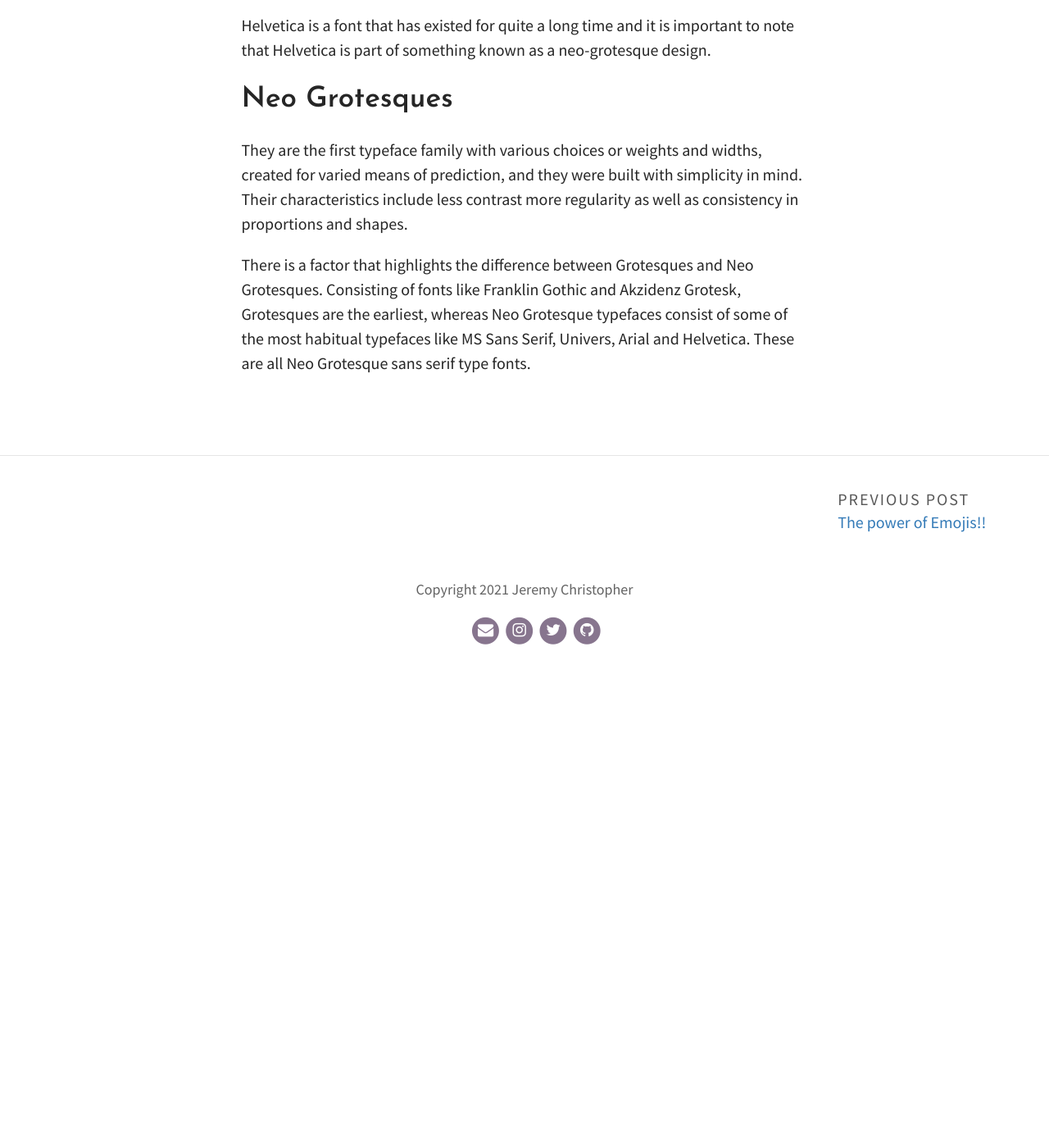
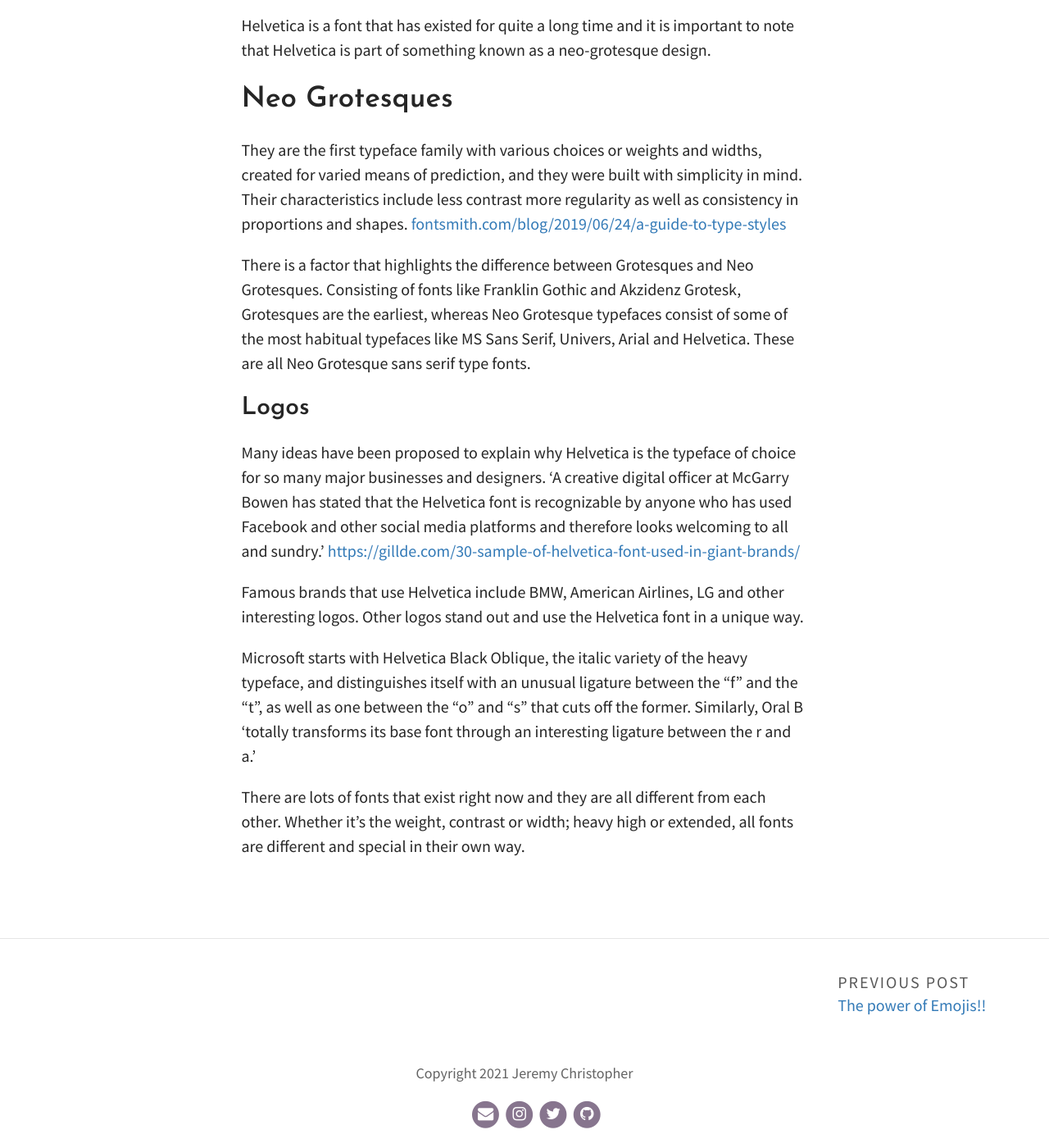
Before and after one commit to JEREMY-0/JC01, a Jekyll site: the page built from _posts/2021-11-29-helvetica-the-vip-of-typefaces.md, in a window 1280 px wide and 1400 px high, scrolled down 788 px. Shown: the whole window at 82% size. Built offline with Jekyll 4.4.1, drawn with Linux system fonts in a browser that asks for light colours; some web fonts are replaced; before the commit the page ends 1604 px from its top, so only the background shows below that.

Commit message:
Update Post “2021-11-29-helvetica-the-vip-of-typefaces”

```diff
--- a/_posts/2021-11-29-helvetica-the-vip-of-typefaces.md
+++ b/_posts/2021-11-29-helvetica-the-vip-of-typefaces.md
@@ -18,6 +18,16 @@
 
 ## Neo Grotesques
 
-They are the first typeface family with various choices or weights and widths, created for varied means of prediction, and they were built with simplicity in mind. Their characteristics include less contrast more regularity as well as consistency in proportions and shapes.
+They are the first typeface family with various choices or weights and widths, created for varied means of prediction, and they were built with simplicity in mind. Their characteristics include less contrast more regularity as well as consistency in proportions and shapes. [fontsmith.com/blog/2019/06/24/a-guide-to-type-styles](fontsmith.com/blog/2019/06/24/a-guide-to-type-styles)
 
 There is a factor that highlights the difference between Grotesques and Neo Grotesques. Consisting of fonts like Franklin Gothic and Akzidenz Grotesk, Grotesques are the earliest, whereas Neo Grotesque typefaces consist of some of the most habitual typefaces like MS Sans Serif, Univers, Arial and Helvetica. These are all Neo Grotesque sans serif type fonts.
+
+### Logos
+
+Many ideas have been proposed to explain why Helvetica is the typeface of choice for so many major businesses and designers. 'A creative digital officer at McGarry Bowen has stated that the Helvetica font is recognizable by anyone who has used Facebook and other social media platforms and therefore looks welcoming to all and sundry.' <https://gillde.com/30-sample-of-helvetica-font-used-in-giant-brands/>
+
+Famous brands that use Helvetica include BMW, American Airlines, LG and other interesting logos. Other logos stand out and use the Helvetica font in a unique way.
+
+Microsoft starts with Helvetica Black Oblique, the italic variety of the heavy typeface, and distinguishes itself with an unusual ligature between the "f" and the "t", as well as one between the "o" and "s" that cuts off the former. Similarly, Oral B 'totally transforms its base font through an interesting ligature between the r and a.'
+
+There are lots of fonts that exist right now and they are all different from each other. Whether it's the weight, contrast or width; heavy high or extended, all fonts are different and special in their own way.
```
